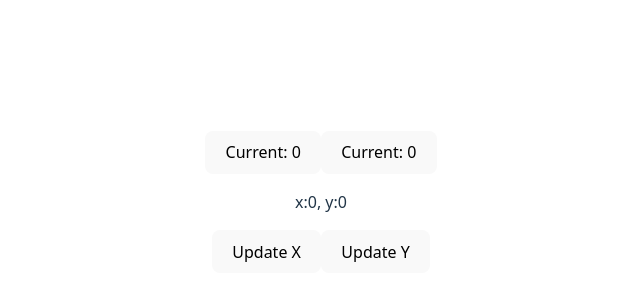
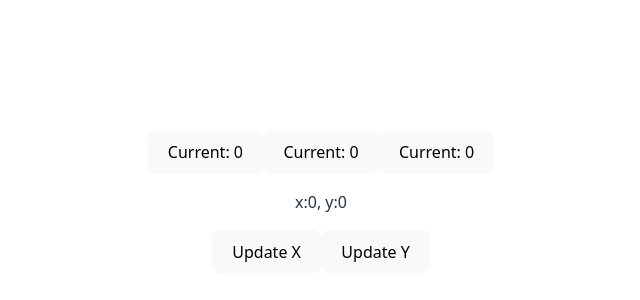
Before and after one commit to bndnt/Events, a React (Vite) app: page / in a window 1280 px wide. Shown: the part 198-498 px from the top of the page, without its empty margins (319-959 px from the left). Built offline with nearby package versions, Linux system fonts and the light colour scheme.

Commit message:
Хук useEffect

```diff
--- a/src/App.jsx
+++ b/src/App.jsx
@@ -117,6 +117,7 @@ const App = () => {
     // </div>
 
     <>
+      <ButtonClicks />
       <ClickCounter value={clickSecond} onUpdate={handleClicksSecond} />
       <ClickCounter value={clickSecond} onUpdate={handleClicksSecond} />
       <ObjectChange />
--- a/src/components/States/ButtonClicks.jsx
+++ b/src/components/States/ButtonClicks.jsx
@@ -1,4 +1,4 @@
-import { useState } from "react";
+import { useState, useEffect } from "react";
 
 const ButtonClicks = () => {
   const [clicks, setClicks] = useState(0);
@@ -6,6 +6,9 @@ const ButtonClicks = () => {
   const handleClick = () => {
     setClicks(clicks + 1);
   };
+  useEffect(() => {
+    document.title = `Clicked ${clicks} times`;
+  });
 
   return (
     <>
```
